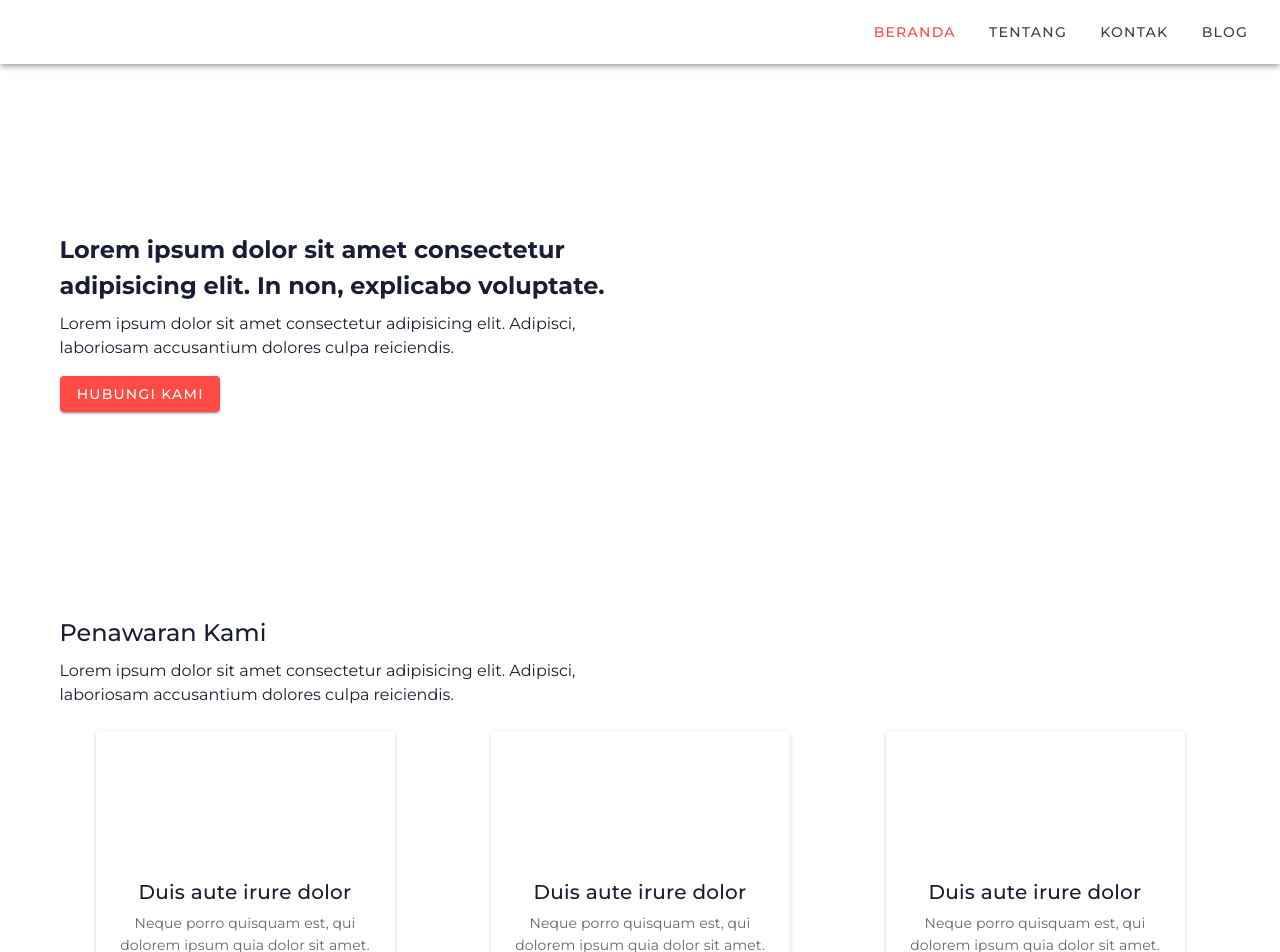
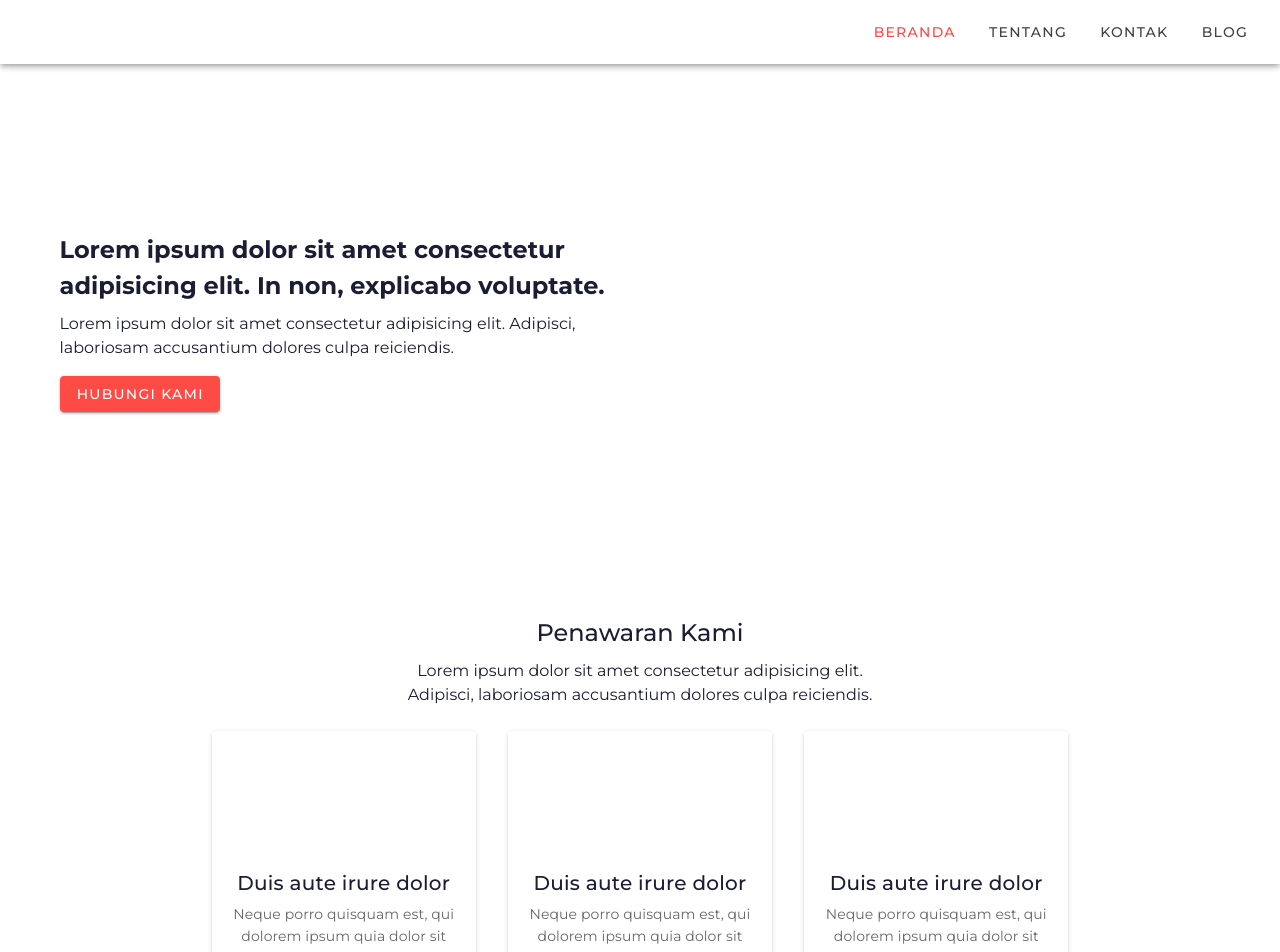
Before and after one commit to Nurhiman20/redroofed-web, a Nuxt app: page / in a window 1280 px wide. Shown: the top 952 px of the page. Built offline with nearby package versions, Linux system fonts and the light colour scheme.

Commit message:
:hammer: section(Penawaran): Change layout and refactor

```diff
--- a/pages/index.vue
+++ b/pages/index.vue
@@ -22,55 +22,26 @@
 
     <section id="penawaran" class="py-12 mt-2">
       <v-row justify="center" align="center">
-        <v-col cols="12" md="6" lg="6" xl="6" class="mb-n4">
+        <v-col cols="12" md="5" lg="5" xl="5" class="mb-n4">
           <div>
-            <h1 class="font-weight-medium">Penawaran Kami</h1>
-            <p class="mt-2">Lorem ipsum dolor sit amet consectetur adipisicing elit. Adipisci, laboriosam accusantium dolores culpa reiciendis.</p>
+            <h1 class="font-weight-medium text-center">Penawaran Kami</h1>
+            <p class="mt-2 text-center">Lorem ipsum dolor sit amet consectetur adipisicing elit. Adipisci, laboriosam accusantium dolores culpa reiciendis.</p>
           </div>
         </v-col>
-        <v-col cols="12" md="6" lg="6" xl="6" class="mb-n4"></v-col>
-        <v-col cols="12" md="4" lg="4" xl="4" class="px-12">
+      </v-row>
+      <v-row justify="center" align="center">
+        <v-col cols="12" md="3" lg="3" xl="3" class="px-12 px-md-4 px-lg-4 px-lg-4" v-for="(penawaran, index) in listPenawaran" :key="index">
           <v-card min-height="250" class="d-flex flex-column justify-center">
             <div class="pa-4">
               <v-img
                 contain
                 max-height="100"
-                :src="require('@/assets/img/icon1.png')"
+                :src="penawaran.image"
               ></v-img>
             </div>
-            <v-card-title class="mt-n3 mx-auto">Duis aute irure dolor</v-card-title>
+            <v-card-title class="mt-n3 mx-auto">{{ penawaran.title }}</v-card-title>
             <v-card-text class="mt-n3 mx-auto text-center">
-              Neque porro quisquam est, qui dolorem ipsum quia dolor sit amet.
-            </v-card-text>
-          </v-card>
-        </v-col>
-        <v-col cols="12" md="4" lg="4" xl="4" class="px-12">
-          <v-card min-height="250" class="d-flex flex-column justify-center">
-            <div class="pa-4">
-              <v-img
-                contain
-                max-height="100"
-                :src="require('@/assets/img/icon2.png')"
-              ></v-img>
-            </div>
-            <v-card-title class="mt-n3 mx-auto">Duis aute irure dolor</v-card-title>
-            <v-card-text class="mt-n3 mx-auto text-center">
-              Neque porro quisquam est, qui dolorem ipsum quia dolor sit amet.
-            </v-card-text>
-          </v-card>
-        </v-col>
-        <v-col cols="12" md="4" lg="4" xl="4" class="px-12">
-          <v-card min-height="250" class="d-flex flex-column justify-center">
-            <div class="pa-4">
-              <v-img
-                contain
-                max-height="100"
-                :src="require('@/assets/img/icon3.png')"
-              ></v-img>
-            </div>
-            <v-card-title class="mt-n3 mx-auto">Duis aute irure dolor</v-card-title>
-            <v-card-text class="mt-n3 mx-auto text-center">
-              Neque porro quisquam est, qui dolorem ipsum quia dolor sit amet.
+              {{ penawaran.description }}
             </v-card-text>
           </v-card>
         </v-col>
@@ -126,6 +97,27 @@ export default {
         content: 'Lorem ipsum dolor sit amet consectetur adipisicing elit. Adipisci, laboriosam accusantium dolores culpa reiciendis.'
       }
     ],
-  }
+  },
+  data() {
+    return {
+      listPenawaran: [
+        {
+          title: 'Duis aute irure dolor',
+          description: 'Neque porro quisquam est, qui dolorem ipsum quia dolor sit amet.',
+          image: require('@/assets/img/icon1.png')
+        },
+        {
+          title: 'Duis aute irure dolor',
+          description: 'Neque porro quisquam est, qui dolorem ipsum quia dolor sit amet.',
+          image: require('@/assets/img/icon2.png')
+        },
+        {
+          title: 'Duis aute irure dolor',
+          description: 'Neque porro quisquam est, qui dolorem ipsum quia dolor sit amet.',
+          image: require('@/assets/img/icon3.png')
+        }
+      ]
+    }
+  },
 }
 </script>
```
